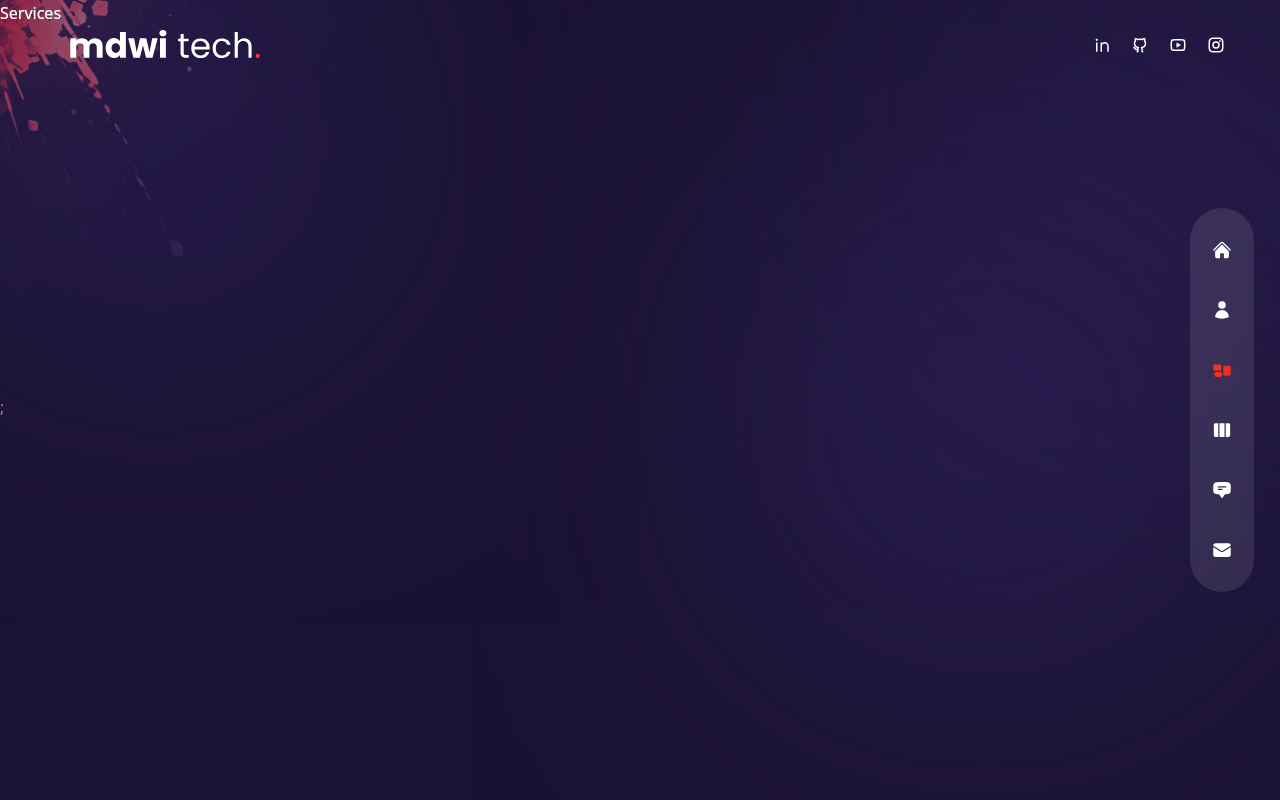
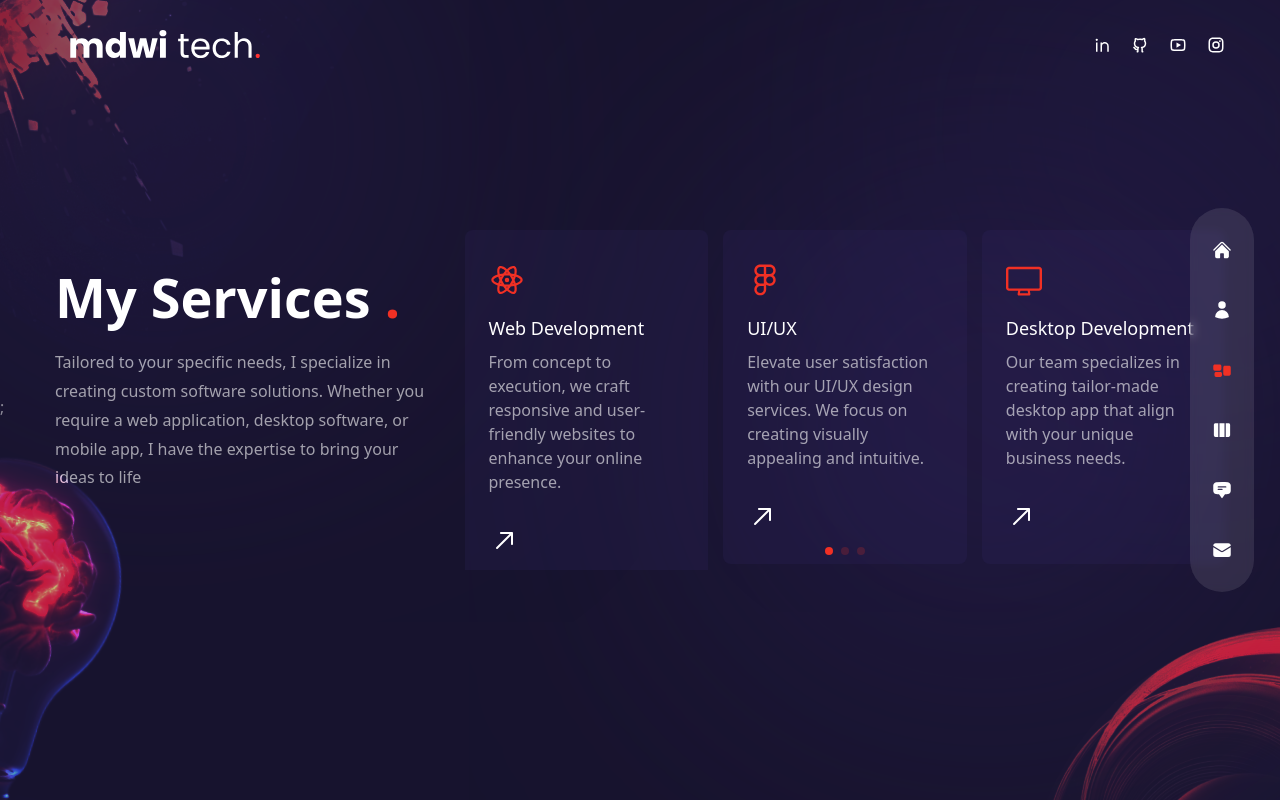
Before and after one commit to mdwiastika/mdwitech, a Next.js app: page /services in a window 1280 px wide. Built offline with nearby package versions, Linux system fonts and the light colour scheme.

Commit message:
Add Service Page
add: implement design
:

```diff
--- a/components/Bulb.js
+++ b/components/Bulb.js
@@ -1,5 +1,10 @@
+import Image from "next/image";
 const Bulb = () => {
-  return <div>Bulb</div>;
+  return (
+    <div className="absolute -left-36 -bottom-12 rotate-12 mix-blend-color-dodge animate-pulse duration-75 z-10 w-[200px] xl:w-[260px]">
+      <Image src={"/bulb.png"} width={260} height={260} alt="Bulb Image" className="w-full h-full" />
+    </div>
+  );
 };
 
 export default Bulb;
--- a/components/ServiceSlider.js
+++ b/components/ServiceSlider.js
@@ -1,44 +1,76 @@
-// icons
-import {
-  RxCrop,
-  RxPencil2,
-  RxDesktop,
-  RxReader,
-  RxRocket,
-} from "react-icons/rx";
-
-
-// data
+import { Swiper, SwiperSlide } from "swiper/react";
+import { RxDesktop, RxRocket, RxArrowTopRight, RxFigmaLogo } from "react-icons/rx";
+import { RiReactjsLine, RiCloudLine } from "react-icons/ri";
+import { FreeMode, Pagination } from "swiper";
+import "swiper/css";
+import "swiper/css/free-mode";
+import "swiper/css/pagination";
 const serviceData = [
   {
-    icon: <RxCrop />,
-    title: 'Branding',
-    description: 'Lorem ipsum dolor sit amet, consectetur adipiscing elit.',
+    icon: <RiReactjsLine />,
+    title: "Web Development",
+    description: "From concept to execution, we craft responsive and user-friendly websites to enhance your online presence.",
   },
   {
-    icon: <RxPencil2 />,
-    title: 'Design',
-    description: 'Lorem ipsum dolor sit amet, consectetur adipiscing elit.',
+    icon: <RxFigmaLogo />,
+    title: "UI/UX",
+    description: "Elevate user satisfaction with our UI/UX design services. We focus on creating visually appealing and intuitive.",
   },
   {
     icon: <RxDesktop />,
-    title: 'Development',
-    description: 'Lorem ipsum dolor sit amet, consectetur adipiscing elit.',
+    title: "Desktop Development",
+    description: "Our team specializes in creating tailor-made desktop app that align with your unique business needs.",
   },
   {
-    icon: <RxReader />,
-    title: 'Copywriting',
-    description: 'Lorem ipsum dolor sit amet, consectetur adipiscing elit.',
+    icon: <RiCloudLine />,
+    title: "Web Hosting & Domain",
+    description: "We ensuring a smooth transition from development to a live and accessible online presence.",
   },
   {
     icon: <RxRocket />,
-    title: 'SEO',
-    description: 'Lorem ipsum dolor sit amet, consectetur adipiscing elit.',
+    title: "SEO Optimization",
+    description: "We implement strategies to enhance search engine rankings to your website and increasing its discoverability.",
   },
 ];
 
 const ServiceSlider = () => {
-  return <div>Service Slider</div>;
+  return (
+    <Swiper
+      breakpoints={{
+        320: {
+          slidesPerView: 1,
+          spaceBetween: 15,
+        },
+        640: {
+          slidesPerView: 3,
+          spaceBetween: 15,
+        },
+      }}
+      freeMode={false}
+      pagination={{
+        clickable: true,
+      }}
+      modules={[FreeMode, Pagination]}
+      className="h-[240px] sm:h-[340px]"
+    >
+      {serviceData.map((item, index) => {
+        return (
+          <SwiperSlide key={index}>
+            <div className="bg-[rgba(65,47,123,0.15)] h-max rounded-lg px-6 py-8 flex sm:flex-col gap-x-6 sm:gap-x-0 group cursor-pointer hover:bg-[rgba(89,65,169,0.15)] transition-all duration-300">
+              <div className="text-4xl text-accent mb-4">{item.icon}</div>
+              <div className="mb-8">
+                <div className="mb-2 text-lg">{item.title}</div>
+                <p className="max-w-[350px] leading-normal">{item.description}</p>
+              </div>
+              <div className="text-3xl">
+                <RxArrowTopRight className="group-hover:rotate-45 group-hover:text-accent transition-all duration-300" />
+              </div>
+            </div>
+          </SwiperSlide>
+        );
+      })}
+    </Swiper>
+  );
 };
 
 export default ServiceSlider;
--- a/components/TopLeftImg.js
+++ b/components/TopLeftImg.js
@@ -2,7 +2,7 @@
 const TopLeftImg = () => {
   return (
     <div className="absolute left-0 top-0 mix-blend-color-dodge z-10 w-[200px] xl:w-[400px] opacity-50">
-      <Image src="/top-left-img.png" width={400} height={400} alt="Left Decoration" />;
+      <Image src="/top-left-img.png" width={400} height={400} alt="Left Decoration" priority={true} />;
     </div>
   );
 };
--- a/pages/services/index.js
+++ b/pages/services/index.js
@@ -1,5 +1,30 @@
+import ServiceSlider from "../../components/ServiceSlider";
+import Bulb from "../../components/Bulb";
+import Circles from "../../components/Circles";
+import { motion } from "framer-motion";
+import { fadeIn } from "../../variants";
 const Services = () => {
-  return <div>Services</div>;
+  return (
+    <div className="h-full bg-primary/30 py-36 flex items-center">
+      <Circles />
+      <div className="container mx-auto">
+        <div className="flex flex-col xl:flex-row gap-x-8">
+          <div className="text-center flex xl:w-[30vw] flex-col lg:text-left mb-4 xl:mb-0">
+            <motion.h2 variants={fadeIn("up", 0.2)} initial="hidden" animate="show" exit="hidden" className="h2 xl:mt-8">
+              My Services <span className="text-accent">.</span>
+            </motion.h2>
+            <motion.p variants={fadeIn("up", 0.4)} initial="hidden" animate="show" exit="hidden" className="mb-4 max-w-[400px] mx-auto lg:mx-0">
+              Tailored to your specific needs, I specialize in creating custom software solutions. Whether you require a web application, desktop software, or mobile app, I have the expertise to bring your ideas to life
+            </motion.p>
+          </div>
+          <motion.div variants={fadeIn("down", 0.6)} initial="hidden" animate="show" exit="hidden" className="w-full xl:max-w-[65%]">
+            <ServiceSlider />
+          </motion.div>
+        </div>
+      </div>
+      <Bulb />
+    </div>
+  );
 };
 
 export default Services;
```
Also changed, not shown: styles/globals.css (+11 -3 lines).
